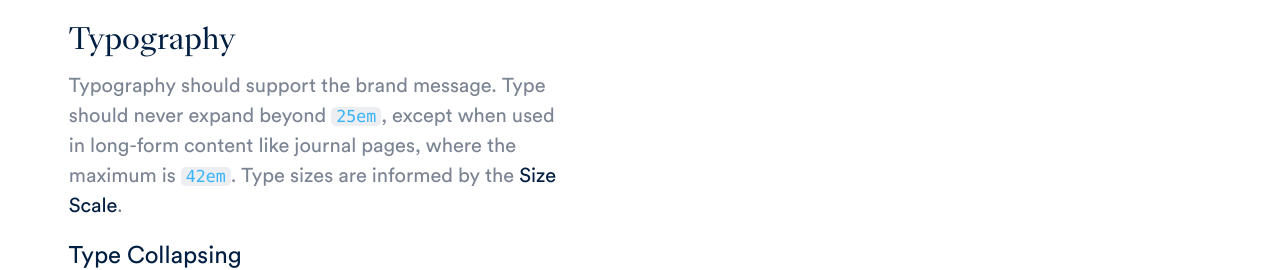
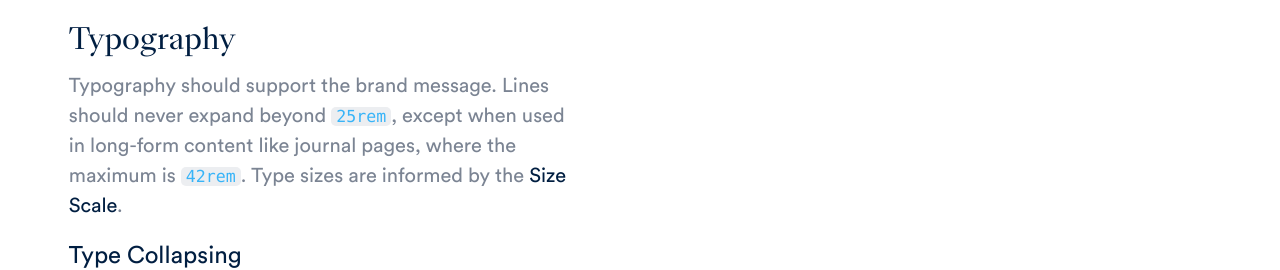
Before and after one commit to thisdesign/psd-reskin-toolkit, a Next.js app: page /typography in a window 1280 px wide. Shown: the part 374-644 px from the top of the page. Built offline with nearby package versions, Linux system fonts and the light colour scheme.

Commit message:
ems or rems

```diff
--- a/src/components/PageViewType/PageViewType.tsx
+++ b/src/components/PageViewType/PageViewType.tsx
@@ -22,10 +22,10 @@ const PageViewType = () => {
         <Section>
           <SectionHead>Typography</SectionHead>
           <Paragraph>
-            Typography should support the brand message. Type should never
-            expand beyond <InlineCode>25em</InlineCode>, except when used in
+            Typography should support the brand message. Lines should never
+            expand beyond <InlineCode>25rem</InlineCode>, except when used in
             long-form content like journal pages, where the maximum is{" "}
-            <InlineCode>42em</InlineCode>. Type sizes are informed by the{" "}
+            <InlineCode>42rem</InlineCode>. Type sizes are informed by the{" "}
             <Link href="/size">Size Scale</Link>.
           </Paragraph>
           <H4>Type Collapsing</H4>
```
